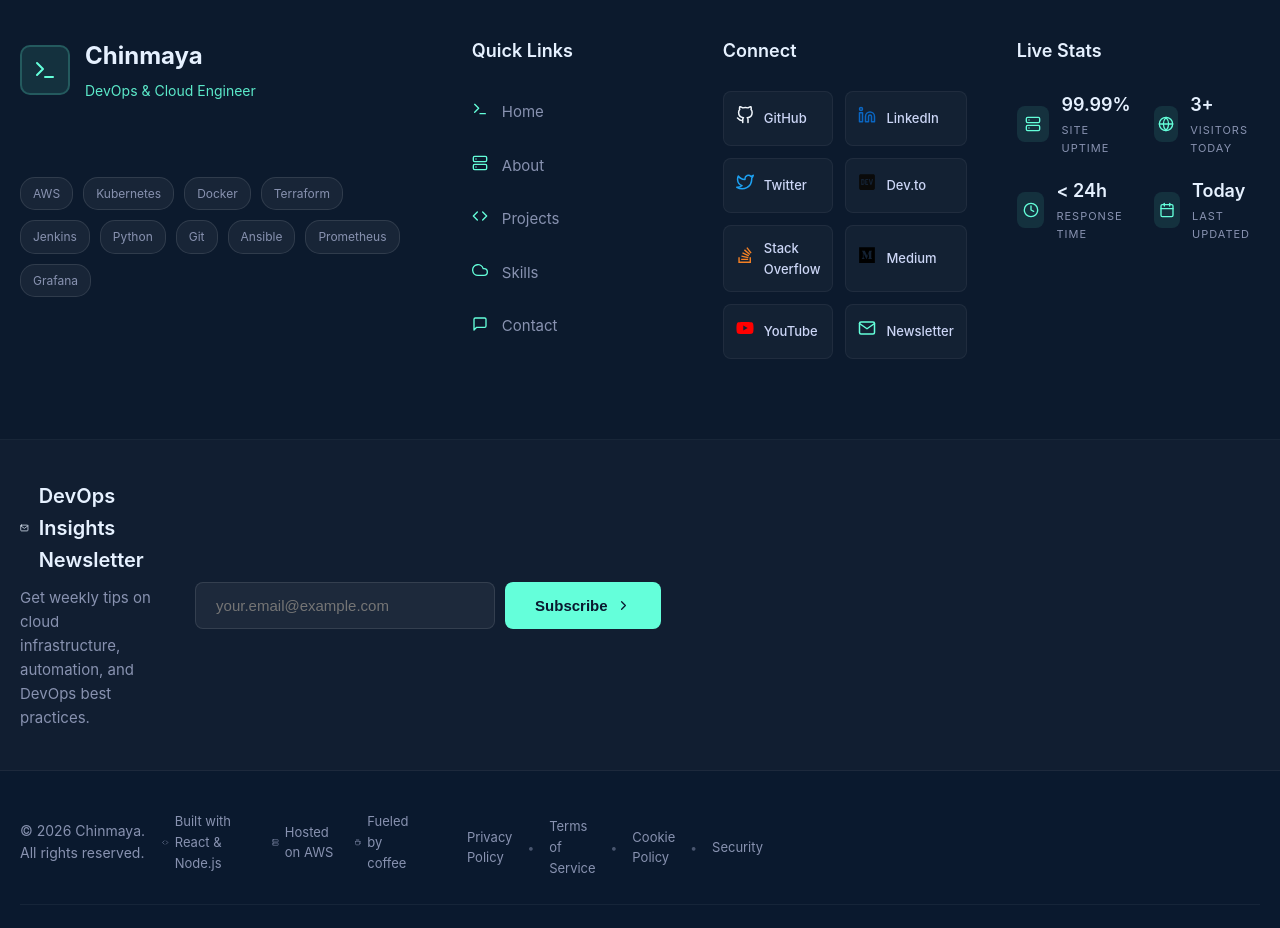
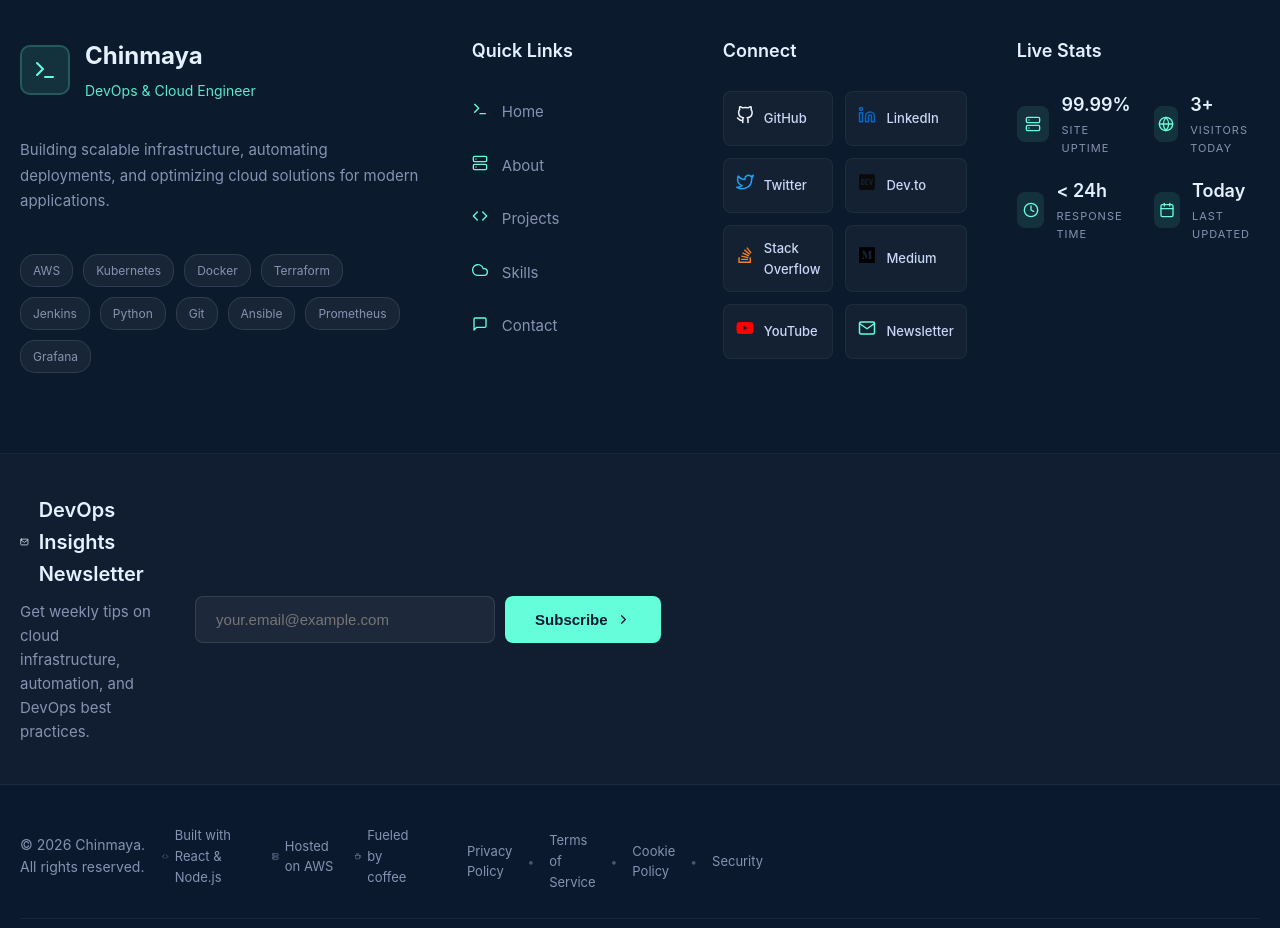
Before and after one commit to Chinmaya1999/simple-webpage, a React (Create React App) app: page / in a window 1280 px wide. Shown: the part 5700-6628 px from the top of the page. Built offline with nearby package versions, Linux system fonts and the light colour scheme.

Commit message:
new upadate

```diff
--- a/src/components/Footer.js
+++ b/src/components/Footer.js
@@ -121,7 +121,8 @@
                 </div>
               </div>
               <p style={styles.brandDescription}>
-
+                Building scalable infrastructure, automating deployments,
+                and optimizing cloud solutions for modern applications.
               </p>
               <div style={styles.techTags}>
                 {techStack.map((tech, index) => (
```
